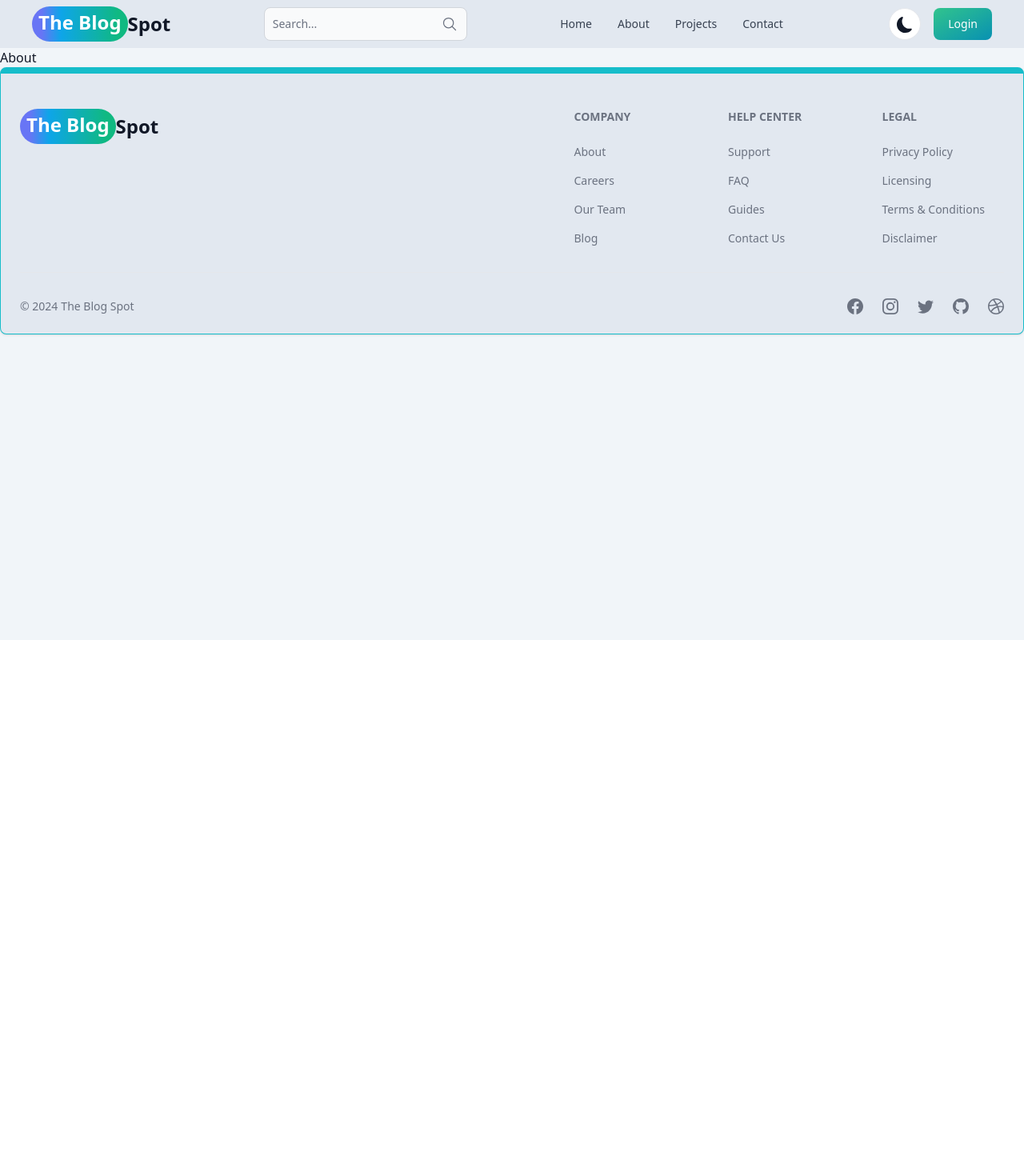
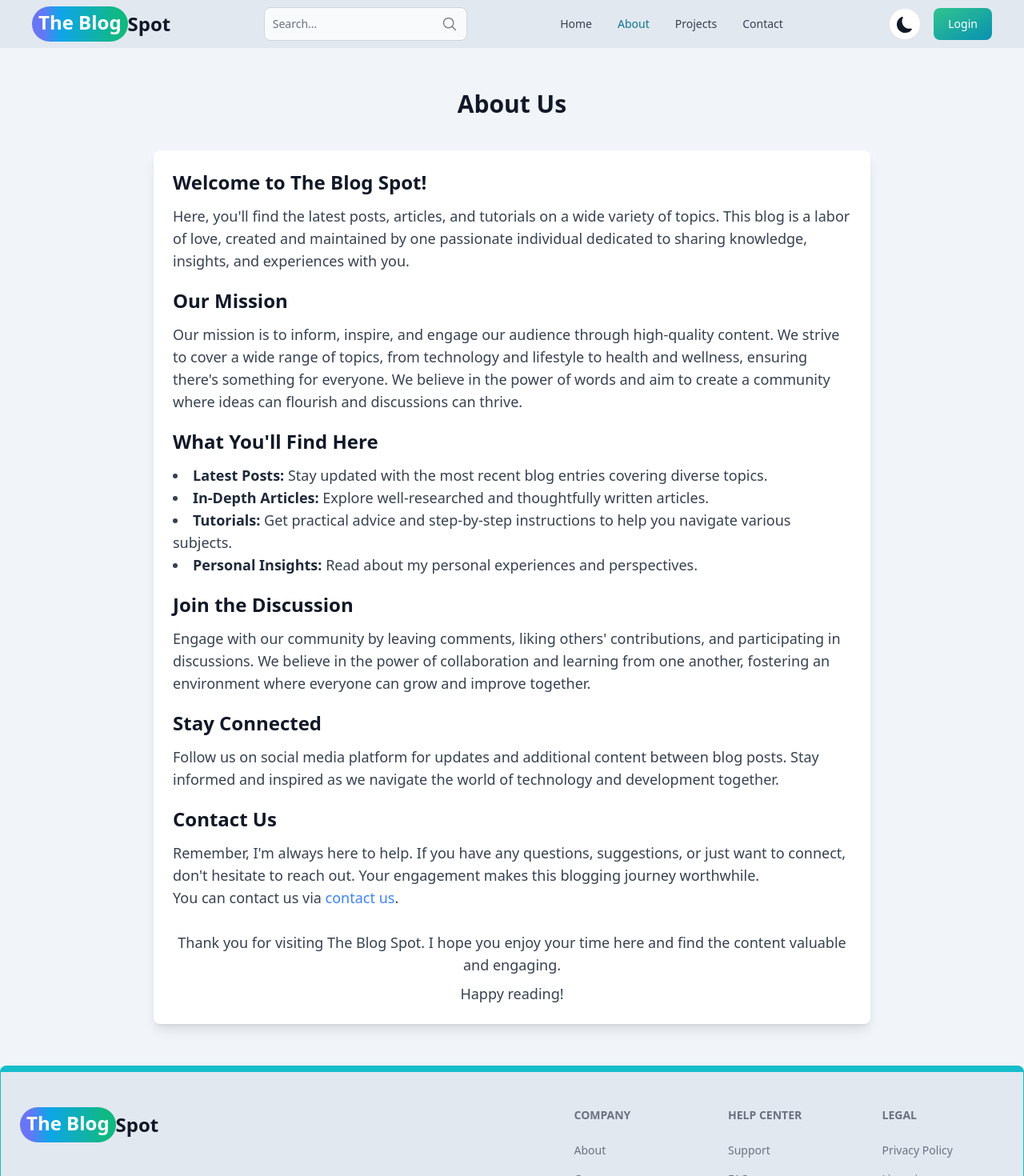
Before and after one commit to muhammed-jasir/Mern-Blog-Site, a React (Vite) app in the folder Frontend/: page /about-us in a window 1280 px wide. Shown: the top 1470 px of the page at 80% size. Before the commit the page ends 800 px from the top, so only its background shows below. Built offline with nearby package versions, Linux system fonts and the light colour scheme; no server answers.

Commit message:
about page added

```diff
--- a/Frontend/src/App.jsx
+++ b/Frontend/src/App.jsx
@@ -1,7 +1,7 @@
 import React from 'react'
 import { BrowserRouter, Routes, Route } from "react-router-dom";
 import Home from './pages/Home';
-import About from './pages/About';
+import About from './pages/AboutPage';
 import Login from './pages/Login';
 import Signup from './pages/Signup';
 import Dashboard from './pages/Dashboard';
--- a/Frontend/src/components/Header.jsx
+++ b/Frontend/src/components/Header.jsx
@@ -171,7 +171,7 @@ const Header = () => {
                     <NavbarLink as={Link} to="/" active={path === '/'}>
                         Home
                     </NavbarLink>
-                    <NavbarLink as={Link} to="/about" active={path === '/about'}>
+                    <NavbarLink as={Link} to="/about-us" active={path === '/about-us'}>
                         About
                     </NavbarLink>
                     <NavbarLink as={Link} to="/projects" active={path === '/projects'}>
--- a/Frontend/src/pages/About.jsx
+++ /dev/null
@@ -1,9 +0,0 @@
-import React from 'react'
-
-function About() {
-    return (
-        <div>About</div>
-    )
-}
-
-export default About
--- /dev/null
+++ b/Frontend/src/pages/AboutPage.jsx
@@ -0,0 +1,85 @@
+import React from 'react';
+import { Link } from 'react-router-dom';
+
+const AboutPage = () => {
+    return (
+        <div className='flex flex-col item-center justify-center max-w-6xl mx-auto my-8'>
+            <h1 className='text-center text-3xl my-5 font-bold'>
+                About Us
+            </h1>
+            <div className='max-w-4xl mx-auto flex flex-col gap-5 max-sm:p-4  p-6 bg-white dark:bg-slate-800 rounded-lg mt-5 shadow-lg mb-5'>
+                <div className='flex flex-col gap-3'>
+                    <h2 className='text-2xl font-semibold'>
+                        Welcome to The Blog Spot!
+                    </h2>
+                    <p className='text-gray-700 dark:text-slate-400 text-lg'>
+                        Here, you'll find the latest posts, articles, and tutorials on a wide variety of topics. This blog is a labor of love, created and maintained by one passionate individual dedicated to sharing knowledge, insights, and experiences with you.
+                    </p>
+                </div>
+                <div className='flex flex-col gap-3'>
+                    <h2 className='text-2xl font-semibold'>
+                        Our Mission
+                    </h2>
+                    <p className='text-gray-700 dark:text-slate-400 text-lg'>
+                        Our mission is to inform, inspire, and engage our audience through high-quality content. We strive to cover a wide range of topics, from technology and lifestyle to health and wellness, ensuring there's something for everyone. We believe in the power of words and aim to create a community where ideas can flourish and discussions can thrive.
+                    </p>
+                </div>
+                <div className='flex flex-col gap-3'>
+                    <h2 className='text-2xl font-semibold'>
+                        What You'll Find Here
+                    </h2>
+                    <ul className='list-disc list-inside text-gray-700 dark:text-slate-400 text-lg'>
+                        <li>
+                            <span className='font-semibold text-slate-800 dark:text-slate-300'>Latest Posts:</span> Stay updated with the most recent blog entries covering diverse topics.
+                        </li>
+                        <li>
+                            <span className='font-semibold text-slate-800 dark:text-slate-300'>In-Depth Articles:</span> Explore well-researched and thoughtfully written articles.
+                        </li>
+                        <li>
+                            <span className='font-semibold text-slate-800 dark:text-slate-300'>Tutorials:</span> Get practical advice and step-by-step instructions to help you navigate various subjects.
+                        </li>
+                        <li>
+                            <span className='font-semibold text-slate-800 dark:text-slate-300'>Personal Insights:</span> Read about my personal experiences and perspectives.
+                        </li>
+                    </ul>
+                </div>
+                <div className='flex flex-col gap-3'>
+                    <h2 className='text-2xl font-semibold'>
+                        Join the Discussion
+                    </h2>
+                    <p className='text-gray-700 dark:text-slate-400 text-lg'>
+                        Engage with our community by leaving comments, liking others' contributions, and participating in discussions. We believe in the power of collaboration and learning from one another, fostering an environment where everyone can grow and improve together.
+                    </p>
+                </div>
+                <div className='flex flex-col gap-3'>
+                    <h2 className='text-2xl font-semibold'>
+                        Stay Connected
+                    </h2>
+                    <p className='text-gray-700 dark:text-slate-400 text-lg'>
+                        Follow us on social media platform for updates and additional content between blog posts. Stay informed and inspired as we navigate the world of technology and development together.
+                    </p>
+                </div>
+                <div className='flex flex-col gap-3'>
+                    <h2 className='text-2xl font-semibold'>
+                        Contact Us
+                    </h2>
+                    <p className='text-gray-700 dark:text-slate-400 text-lg'>
+                        Remember, I'm always here to help. If you have any questions, suggestions, or just want to connect, don't hesitate to reach out. Your engagement makes this blogging journey worthwhile.
+                        <br />
+                        You can contact us via <Link to='/contact-us' className='text-blue-500 hover:underline hover:underline-offset-4'>contact us</Link>.
+                    </p>
+                </div>
+                <div className='flex flex-col gap-2 text-center text-gray-700 dark:text-slate-400 text-lg mt-2'>
+                    <p>
+                        Thank you for visiting The Blog Spot. I hope you enjoy your time here and find the content valuable and engaging.
+                    </p>
+                    <p>
+                        Happy reading!
+                    </p>
+                </div>
+            </div>
+        </div>
+    );
+}
+
+export default AboutPage;
```
